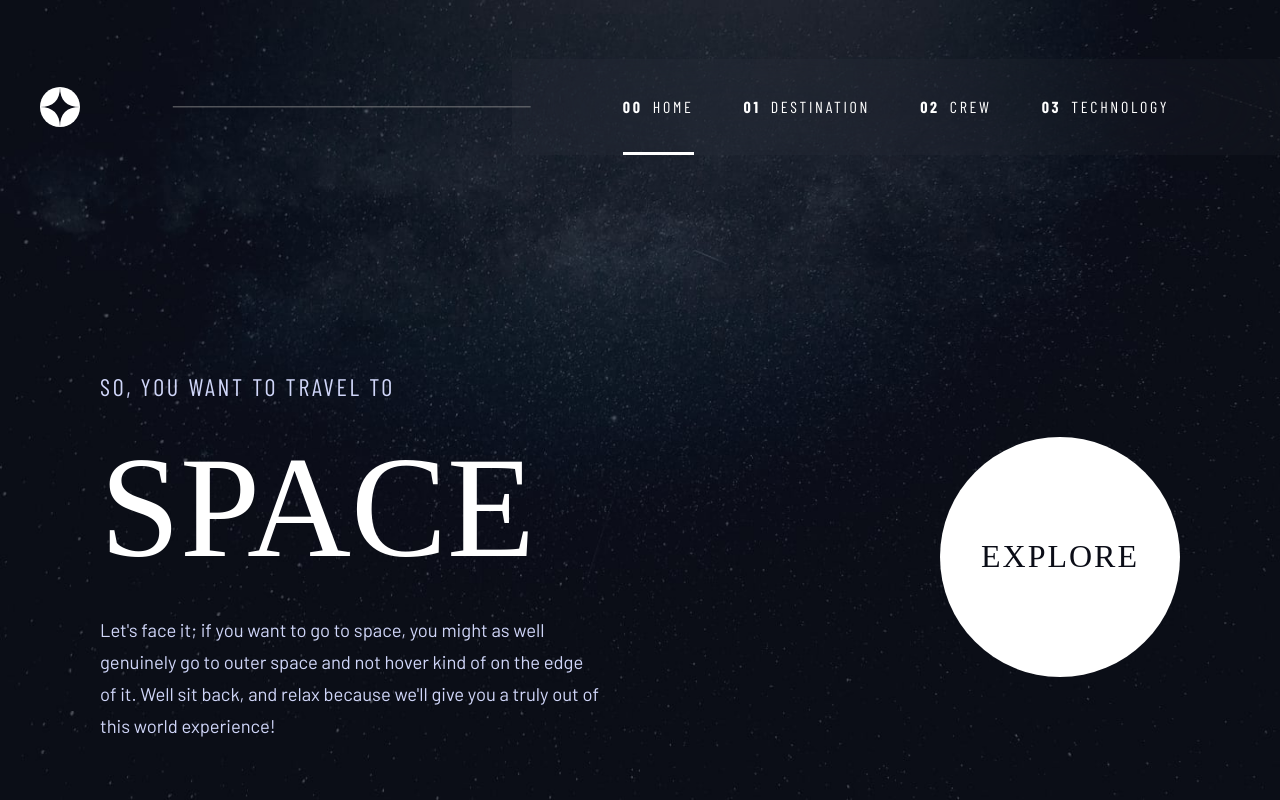
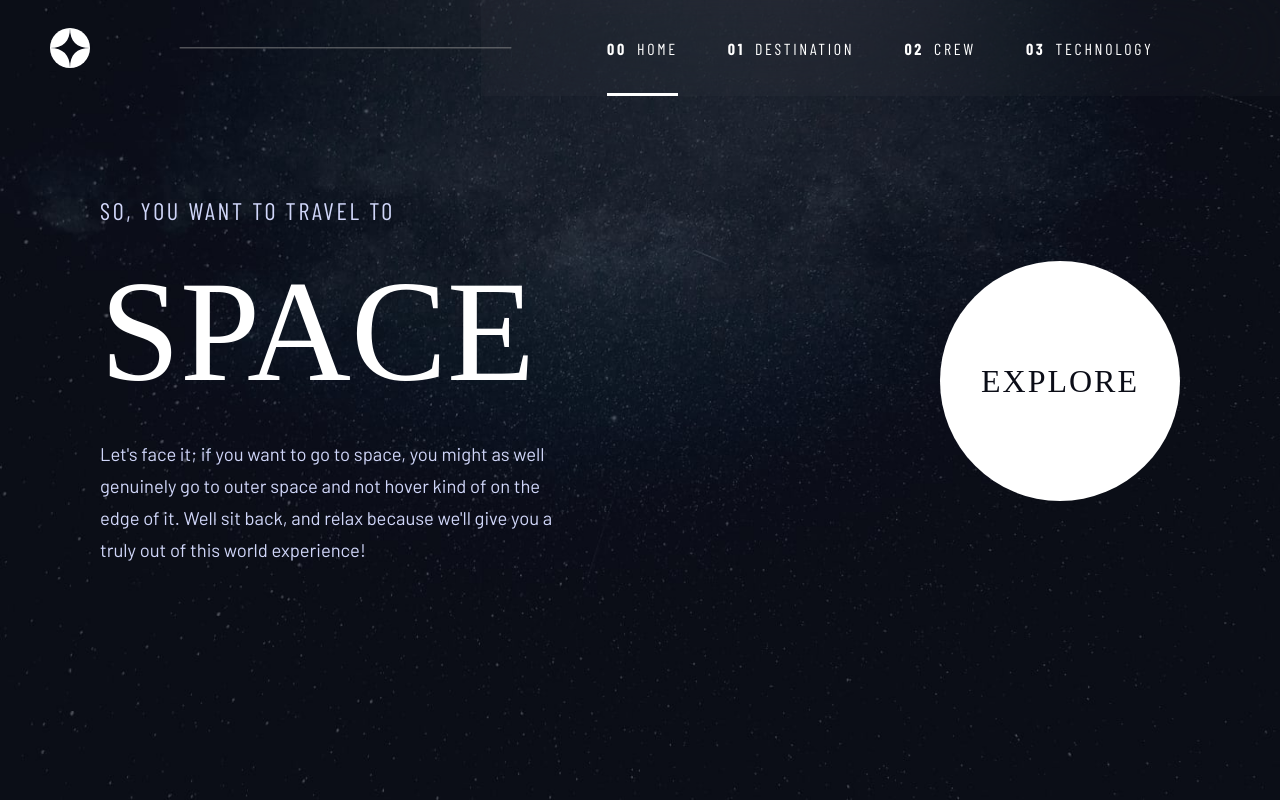
Before and after one commit to AlexDDevv/space-tourism, a React (Vite) app: page / in a window 1280 px wide. Built offline with nearby package versions, Linux system fonts and the light colour scheme; a web font is replaced by a local one.

Commit message:
some adjustments and add a keyframe

```diff
--- a/src/assets/sass/_settings.scss
+++ b/src/assets/sass/_settings.scss
@@ -38,7 +38,6 @@ body {
     background-size: cover;
     position: relative;
     overflow: hidden;
-    max-width: 1440px;
     margin: 0 auto;
     height: 100dvh;
 
@@ -49,15 +48,6 @@ body {
     @media screen and (min-width: 1024px) and (max-width: 2560px) {
         background-image: url("/src/assets/destination/background-destination-desktop.jpg");
 
-    }
-}
-
-#root {
-    @media screen and (min-width: 1024px) {
-        height: 100%;
-        display: flex;
-        flex-direction: column;
-        justify-content: space-around;
     }
 }
 
--- a/src/assets/sass/components/header/_header.scss
+++ b/src/assets/sass/components/header/_header.scss
@@ -1,30 +1,30 @@
 header {
     @include between;
     gap: 20px;
-    margin-bottom: 30px;
     padding: 25px 25px 0 25px;
     position: relative;
 
     @media screen and (min-width: 768px) {
-        margin-bottom: 100px;
-        padding: 0;
+        padding: 0 0 0 40px;
     }
     @media screen and (min-width: 1024px) {
+        padding: 0 0 0 50px;
+
         &::after {
             content: "";
-            width: 28%;
+            width: 26%;
             height: 1px;
             background: rgba(151, 151, 151);
             backdrop-filter: blur(100px);
             position: absolute;
             top: 50%;
-            left: 27.5%;
+            left: 27%;
             transform: translate(-50%, -50%);
             z-index: 1000;
 
             @media screen and (min-width: 1440px) {
-                width: 30%;
-                left: 28%;
+                width: 28%;
+                left: 25%;
             }
         }
     }
@@ -34,9 +34,5 @@ header {
         position: relative;
         height: 40px;
         width: 40px;
-
-        @media screen and (min-width: 768px) {
-            padding-left: 40px;
-        }
     }
 }
--- a/src/assets/sass/components/header/_navBar.scss
+++ b/src/assets/sass/components/header/_navBar.scss
@@ -3,6 +3,9 @@
         height: 96px;
         width: 60%;
         min-width: 450px;
+    }
+    @media screen and (min-width: 1024px) {
+        width: 65%;
     }
 
     .wrapper {
@@ -36,7 +39,6 @@
             position: relative;
             width: 100%;
             height: 100%;
-            padding: 0 50px;
         }
 
         .nav-list {
--- a/src/assets/sass/components/home/_home.scss
+++ b/src/assets/sass/components/home/_home.scss
@@ -2,19 +2,24 @@
     @include center;
     flex-direction: column;
     gap: 50px;
-    padding: 20px 25px 0 25px;
+    margin-top: 50px;
+    padding: 0 25px;
 
     @media screen and (min-width: 375px) {
         gap: 75px;
     }
     @media screen and (min-width: 768px) {
         gap: 150px;
+        margin-top: 100px;
     }
     @media screen and (min-width: 1024px) {
         flex-direction: row;
         justify-content: space-between;
         padding: 0 100px;
         gap: 100px;
+    }
+    @media screen and (min-width: 1440px) {
+        padding: 0 165px;
     }
 
     section {
@@ -71,7 +76,7 @@
             @media screen and (min-width: 1024px) {
                 font-size: 1.15rem;
                 line-height: 32px;
-                max-width: 500px;
+                max-width: 460px;
             }
         }
     }
```
